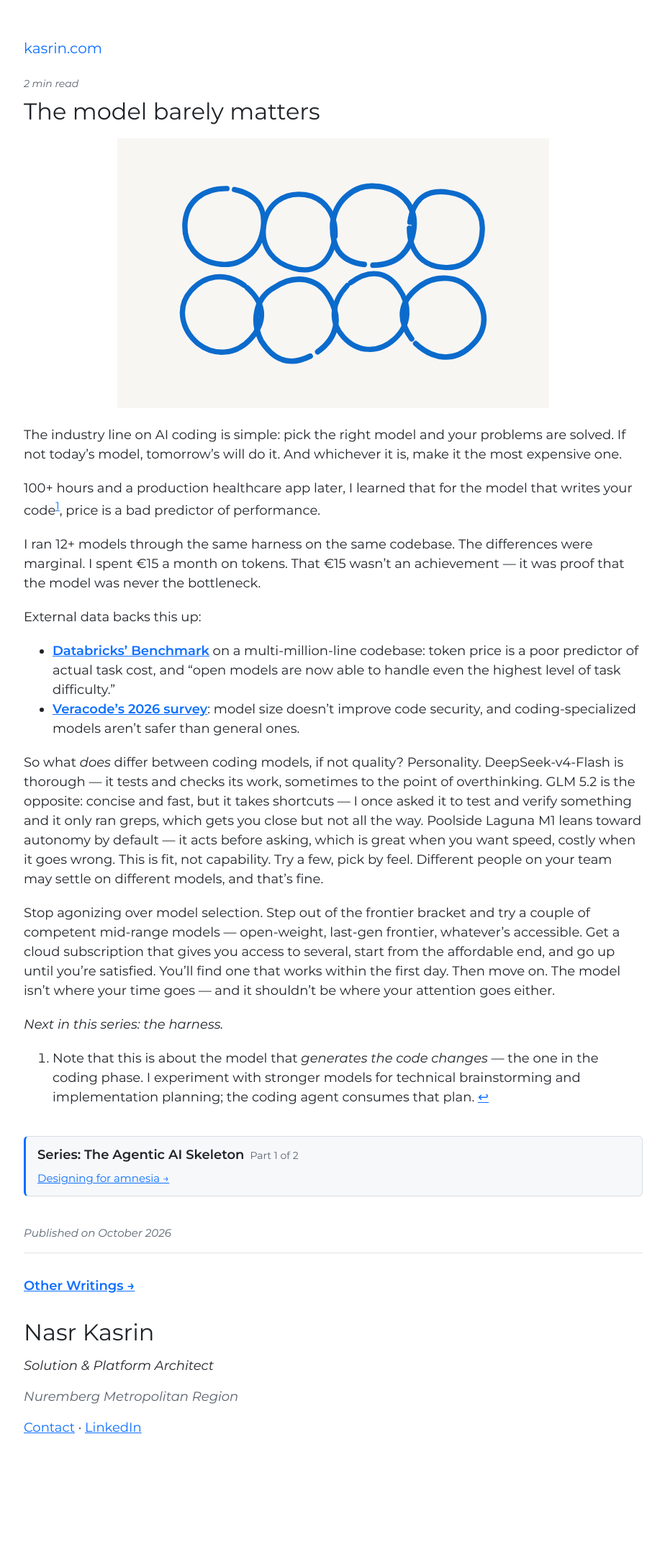
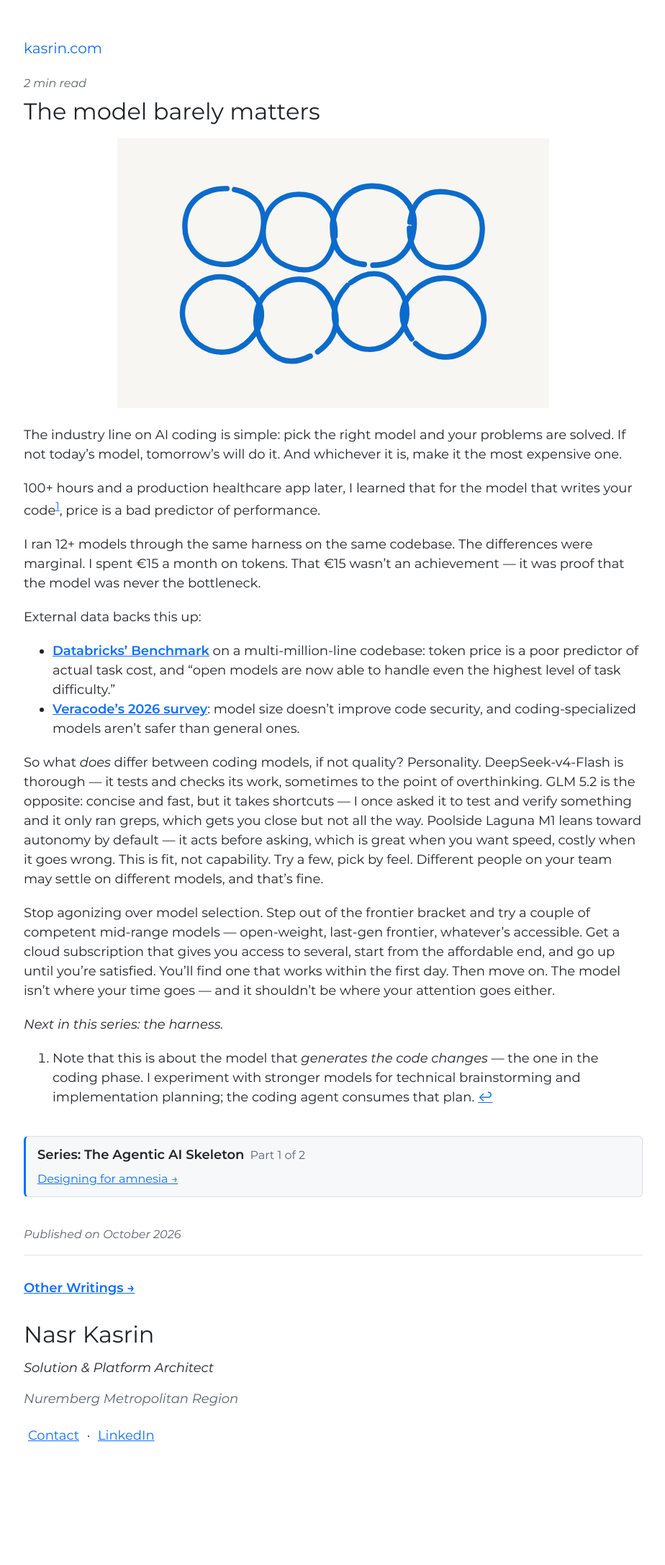
Before and after one commit to n42r/n42r.github.io, a Jekyll site: the page built from _posts/2026-08-30-the-model-barely-matters.md, in a window 1280 px wide. Shown: the whole page at 72% size, without its empty margins (177-1101 px from the left). Built offline with Jekyll 4.4.1, drawn with Linux system fonts in a browser that asks for light colours.

Commit message:
Accessibility and robustness pass, content unchanged
Layouts
- default.html: close the wrapper div that a never-closed <!-- left open
  (it also swallowed the scale.fix.js script tag); wrap the content in
  <main>; render the headline as <p class="headline"> instead of an h4
  under the h1; real alt text on the photo; hide the decorative middle dot
  from screen readers; replace the <br/> spacing hack with a margin.
- plain.html: the brand link is a <nav aria-label="Home">.
- post.html: hide the decorative middle dot from screen readers.
- me.yml: "**## Selected work**" rendered as literal bold hashes; the two
  subsections are real h2 headings, sized to 20px inside <details>.

Stylesheet
- Override the theme's a:hover/a:focus rule (dark blue + bold), which made
  hovered/focused links ~2.5:1 contrast in dark mode and reflowed text.
  Keep colour and weight, thicken the underline, add a focus-visible ring.
- Replace the universal `html * { color }` with body inheritance plus an
  explicit inherit reset, so the print stylesheet is usable; add a print
  override for the dark palette.
- Real font fallback stack instead of the non-existent "Fallback" font.
- Contact/LinkedIn links get inline-block padding for tap targets.
- Meta text (read time, dates, captions, series nav) 14-15px -> 16px.
- Desktop: the fixed header can scroll in short windows.

Assets and config
- logo.png: 1770x1758 / 2.98 MB -> 360x357 / 160 KB (displayed at 180px).
- Remove scale.fix.js (blocked pinch zoom on iPhone) and five unreferenced
  images.
- _config.yml: exclude AGENTS.md, README.md and theme leftovers from the
  published site (AGENTS.md was live at /AGENTS/).

Verified: W3C Nu validator reports no errors or warnings on the homepage,
writing index, a post, the Basin Network page and 404.

Co-Authored-By: Claude Fable 5.1 <noreply@anthropic.com>

```diff
--- a/_config.yml
+++ b/_config.yml
@@ -15,3 +15,11 @@ resume_url: "./assets/pdf/resume_kasrin.pdf"
 
 # posts render under /blog/<slug>/ (slug = filename minus date prefix)
 permalink: /blog/:title/
+# keep repo housekeeping and theme leftovers out of the published site
+exclude:
+  - AGENTS.md
+  - README.md
+  - docs
+  - script
+  - jekyll-theme-minimal.gemspec
+  - thumbnail.png
--- a/_data/me.yml
+++ b/_data/me.yml
@@ -6,7 +6,7 @@ l2: |
 
   Before that: Lead Solution Architect at PUMA (two engineering teams, performance and reliability programs), and a €3.5M EU aerospace-manufacturing consortium where I designed and directed cross-organizational data sharing between 8 partners in 5 countries — work my PhD on federated data architecture later formalized.
 
-  **## Selected work**
+  ## Selected work
 
   - **[Pflegebericht.com](http://www.pflegebericht.com)** (2025–present) — co-founded a care-documentation app for German Verhinderungspflege carers; own product, architecture, and engineering. Live product.
   - **[PUMA.com](https://www.puma.com)** (2024–25) — Lead Solution Architect, two engineering teams, performance and reliability programs.
@@ -14,7 +14,7 @@ l2: |
   - **PhD (Bamberg, 2023)** — federated (meta)data architecture.
   - **Lomisoft** (2025) — architecture advisory for early-stage healthcare SaaS.
 
-  **## Where I'm strongest**
+  ## Where I'm strongest
 
   - **Solution & platform architecture.** System design, data platforms, integration, and technical roadmaps — from a €3.5M multi-partner consortium to a production company platform.
   - **Data architecture.** Federated data sharing, governance, and interoperability — doctoral research through production systems.
--- a/_layouts/plain.html
+++ b/_layouts/plain.html
@@ -14,9 +14,9 @@
 
   </head>
   <body class="plain">
-    <div class="brand">
+    <nav class="brand" aria-label="Home">
       <a href="{{ '/' | relative_url }}">kasrin.com</a>
-    </div>
+    </nav>
 
     <main class="page-content">
       {{ content }}
--- a/_layouts/post.html
+++ b/_layouts/post.html
@@ -26,7 +26,7 @@ layout: plain
     {%- endif -%}
     <div class="links">
       <a href="mailto:{{ site.email }}">Contact</a>
-      <span class="sep">&middot;</span>
+      <span class="sep" aria-hidden="true">&middot;</span>
       <a href="https://www.linkedin.com/in/{{ site.linkedin }}">LinkedIn</a>
     </div>
   </div>
--- a/assets/css/style.scss
+++ b/assets/css/style.scss
@@ -60,9 +60,18 @@
 
 @import "jekyll-theme-minimal";
 
-html * {
- font-family: 'Montserrat', Fallback, sans-serif;
+body {
+  font-family: 'Montserrat', system-ui, -apple-system, 'Segoe UI', Roboto, sans-serif;
   color: #adbac7;
+}
+
+/* one text colour, inherited; the theme's per-element colours are reset */
+h2, h3, h4, h5, h6, strong, b, code, pre, kbd, dt, th, td, blockquote, small, summary, figcaption {
+  color: inherit;
+}
+
+main {
+  display: block;
 }
 
 body {background-color: #1c2128;}
@@ -106,7 +115,7 @@ main.page-content h1 {
 
 .post-figure figcaption {
   font-style: italic;
-  font-size: 14px;
+  font-size: 16px;
   color: #9299a6;
   margin-top: 8px;
 }
@@ -119,10 +128,10 @@ header img {
   margin:0 auto;
 }
 
-header h4 {
-  margin-top:14px;
-  margin-bottom:14px;
+header .headline {
+  font-size: 16px;
   font-weight: 400;
+  margin: 14px 0;
 }
 
 /* location under a card's contact/linkedin line */
@@ -170,9 +179,46 @@ a strong {
   color: inherit;
 }
 
+/* the theme turns hovered/focused links dark blue and bold; keep colour and weight,
+   thicken the underline instead, and give keyboard users a visible ring */
+a:hover,
+a:focus {
+  color: #61caff;
+  font-weight: inherit;
+  text-decoration-thickness: 2px;
+}
+
+a:focus-visible,
+summary:focus-visible {
+  outline: 2px solid #61caff;
+  outline-offset: 3px;
+}
+
+/* contact / linkedin links: comfortable tap targets */
+.links a {
+  display: inline-block;
+  padding: 8px 6px;
+}
+
+header .links {
+  margin: 0 0 24px;
+}
+
+/* desktop: the theme pins the header; let it scroll in short windows */
+@media (min-width: 961px) {
+  header {
+    overflow-y: auto;
+  }
+}
+
 /* breathing room around the collapsed intro toggle */
 details {
   margin: 0 0 4px;
+}
+
+/* subsection headings inside the collapsed intro stay modest */
+details h2 {
+  font-size: 20px;
 }
 
 details summary {
@@ -191,7 +237,7 @@ p.resume a {
 .read-time,
 .listing-meta {
   color: #c9d1d9;
-  font-size: 14px;
+  font-size: 16px;
   font-style: italic;
 }
 
@@ -235,7 +281,7 @@ p.resume a {
 
 .series-box .series-count {
   color: #9299a6;
-  font-size: 14px;
+  font-size: 16px;
   margin-left: 8px;
 }
 
@@ -248,7 +294,7 @@ p.resume a {
 }
 
 .series-box .series-nav a {
-  font-size: 15px;
+  font-size: 16px;
 }
 
 /* drop the superfluous bottom separator line in mobile */
@@ -293,7 +339,7 @@ p.resume a {
 /* published date under a post */
 .post-date {
   color: #9299a6;
-  font-size: 15px;
+  font-size: 16px;
   font-style: italic;
   margin: 40px 0 16px;
 }
@@ -345,7 +391,7 @@ p.resume a {
     background-color: #ffffff;
   }
 
-  html * {
+  body {
     color: #1f2328;
   }
 
@@ -375,10 +421,17 @@ p.resume a {
   }
 
   a,
+  a:hover,
+  a:focus,
   .brand a,
   .brand a:hover,
   .post-author h2.name a:hover {
     color: #0d6eff;
+  }
+
+  a:focus-visible,
+  summary:focus-visible {
+    outline-color: #0d6eff;
   }
 
   .series-box {
@@ -387,3 +440,18 @@ p.resume a {
     background: #f6f8fa;
   }
 }
+
+/* print: dark palette would come out light grey on paper */
+@media print {
+  body {
+    background-color: #fff;
+    color: #1f2328;
+  }
+
+  h1,
+  .post-title,
+  .post-author h2.name,
+  .post-author h2.name a {
+    color: #1f2328;
+  }
+}
```
Also changed, not shown: _layouts/default.html (+6 -15 lines), assets/js/scale.fix.js (deleted, +0 -27 lines), assets/img/email-20.png (deleted), assets/img/gs.jpeg (deleted), assets/img/icons8-email-20.png (deleted), assets/img/ln-20-4.png (deleted), assets/img/tawla.jpeg (deleted), 1 other file.
